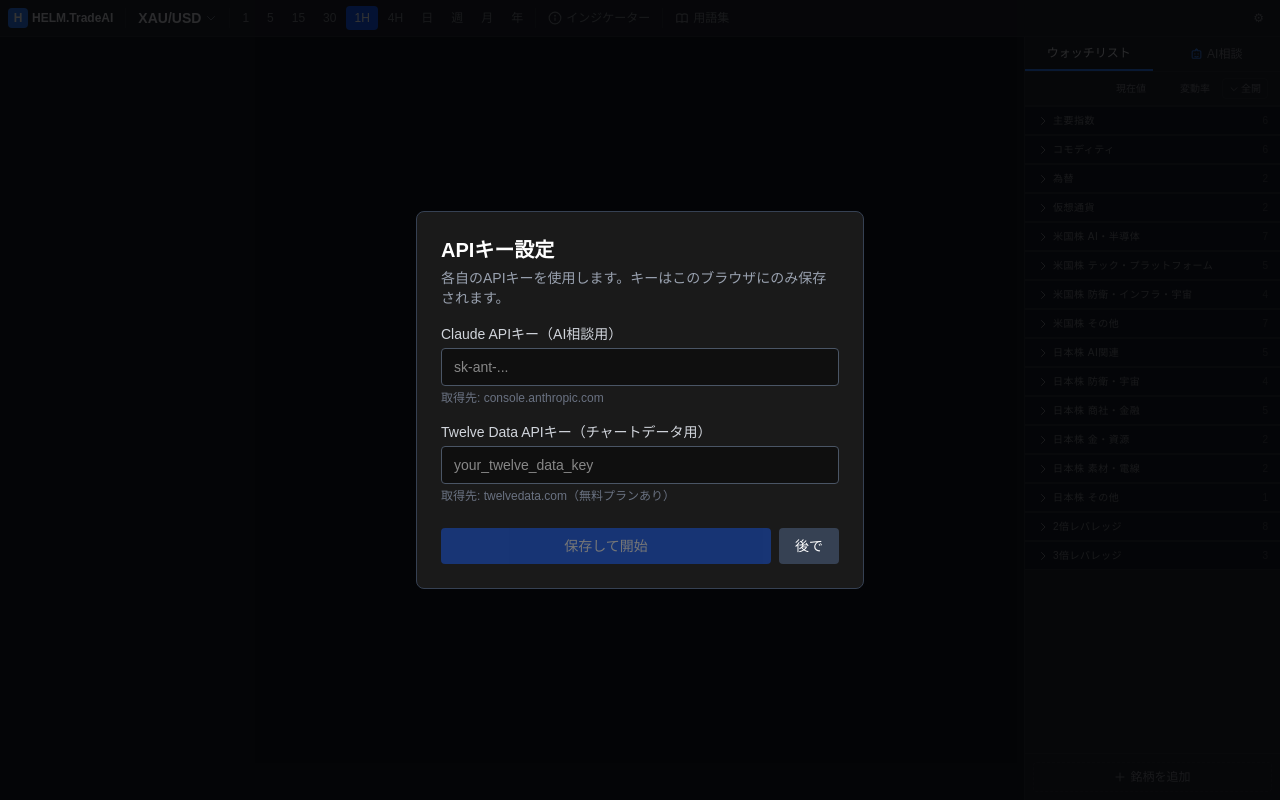
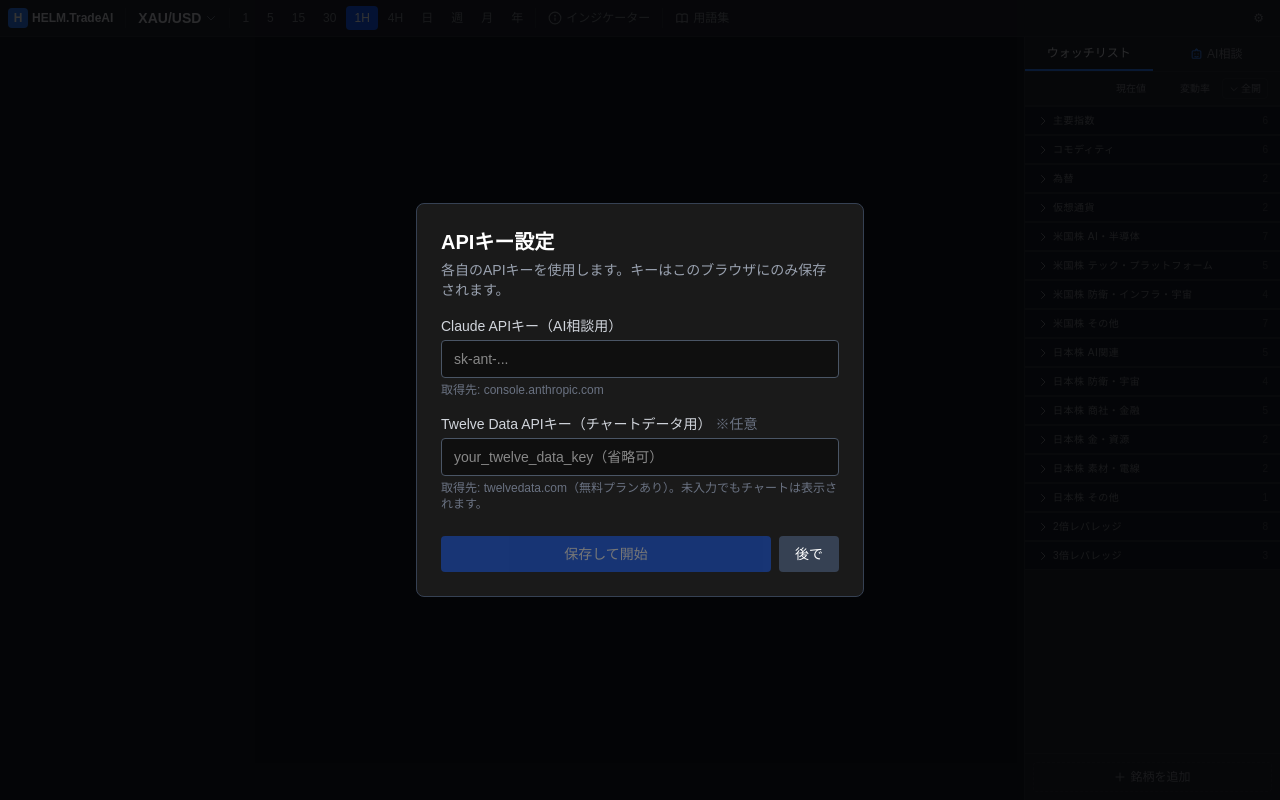
Before and after one commit to yasukem7-byte/helm-tradeai, a Next.js app: page / in a window 1280 px wide. Built offline with nearby package versions, Linux system fonts and the light colour scheme.

Commit message:
Make Twelve Data key optional, only require Claude API key

```diff
--- a/app/page.tsx
+++ b/app/page.tsx
@@ -60,7 +60,7 @@ export default function Home() {
     const savedTwelveKey = localStorage.getItem("twelve_data_key") || "";
     setApiKey(savedApiKey);
     setTwelveDataKey(savedTwelveKey);
-    if (!savedApiKey || !savedTwelveKey) setShowModal(true);
+    if (!savedApiKey) setShowModal(true);
 
     // ウォッチリストをlocalStorageから復元（バージョンが変わったらリセット）
     const WL_VERSION = "v5";
--- a/components/ApiKeyModal.tsx
+++ b/components/ApiKeyModal.tsx
@@ -42,23 +42,24 @@ export default function ApiKeyModal({ onSave, onClose }: Props) {
         <div className="mb-6">
           <label className="block text-gray-300 text-sm mb-1">
             Twelve Data APIキー（チャートデータ用）
+            <span className="text-gray-500 ml-1">※任意</span>
           </label>
           <input
             type="password"
             value={twelve}
             onChange={(e) => setTwelve(e.target.value)}
-            placeholder="your_twelve_data_key"
+            placeholder="your_twelve_data_key（省略可）"
             className="w-full bg-[#0f0f0f] border border-gray-600 rounded px-3 py-2 text-white text-sm focus:outline-none focus:border-blue-500"
           />
           <p className="text-gray-500 text-xs mt-1">
-            取得先: twelvedata.com（無料プランあり）
+            取得先: twelvedata.com（無料プランあり）。未入力でもチャートは表示されます。
           </p>
         </div>
 
         <div className="flex gap-2">
           <button
             onClick={() => onSave(claude, twelve)}
-            disabled={!claude || !twelve}
+            disabled={!claude}
             className="flex-1 bg-blue-600 hover:bg-blue-700 disabled:opacity-40 text-white rounded py-2 text-sm font-medium"
           >
             保存して開始
```
